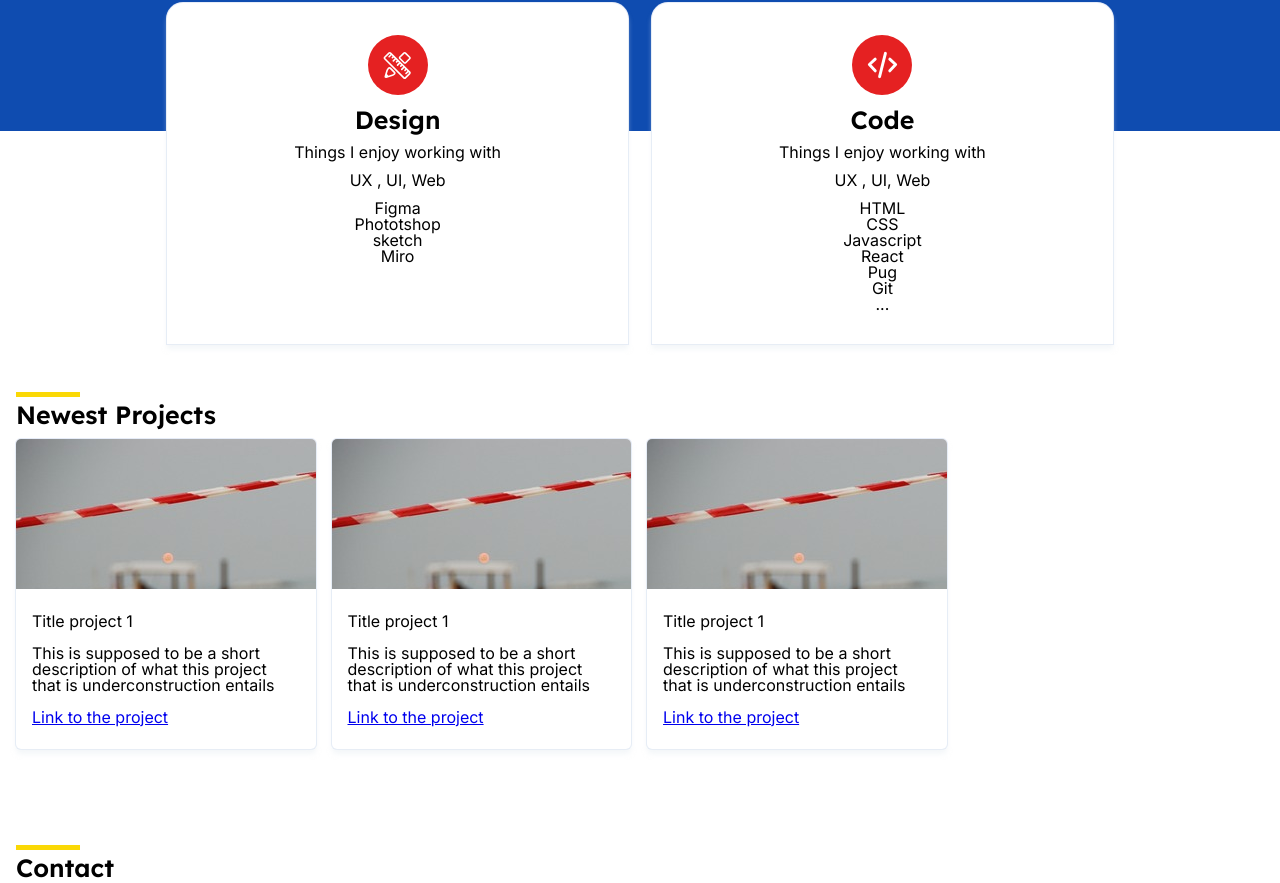
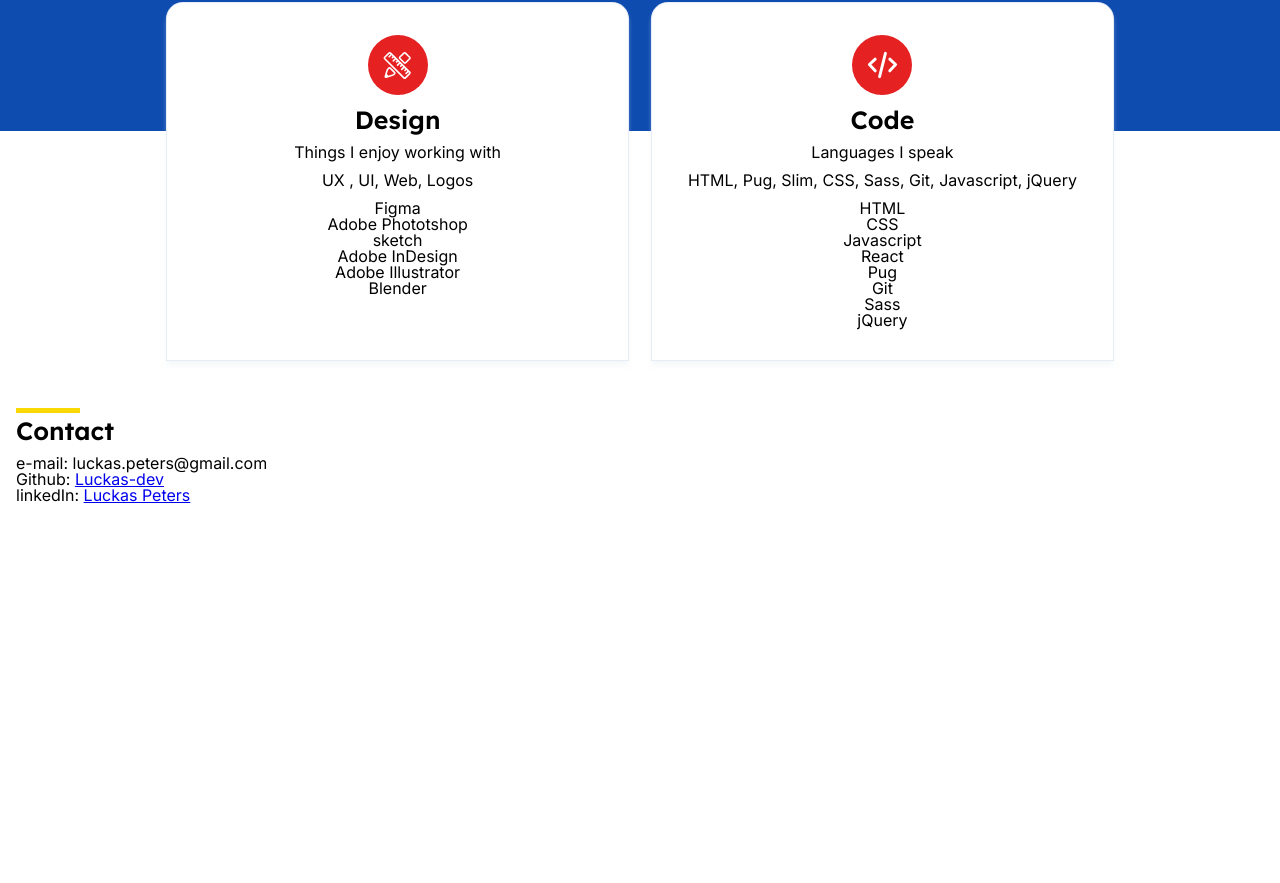
Before and after one commit to Luckas-dev/Luckas-dev.github.io, a plain HTML site: page index.html in a window 1280 px wide. Shown: the part 1220-2103 px from the top of the page. After the commit the page ends 1771 px from the top, so only its background shows below. Drawn offline with Linux system fonts and the light colour scheme.

Commit message:
removed projects block

```diff
--- a/index.html
+++ b/index.html
@@ -61,12 +61,14 @@
                 </figure>
                 <h2>Design</h2>
                 <p class="subtitle">Things I enjoy working with</p>
-                <p>UX , UI, Web</p>
+                <p>UX , UI, Web, Logos</p>
                 <ul>
                     <li>Figma</li>
-                    <li>Phototshop</li>
+                    <li>Adobe Phototshop</li>
                     <li>sketch</li>
-                    <li>Miro</li>
+                    <li>Adobe InDesign</li>
+                    <li>Adobe Illustrator</li>
+                    <li>Blender</li>
                 </ul>
             </div>
 
@@ -82,8 +84,8 @@
                     </div>
                 </figure>
                 <h2>Code</h2>
-                <p class="subtitle">Things I enjoy working with</p>
-                <p>UX , UI, Web</p>
+                <p class="subtitle">Languages I speak</p>
+                <p>HTML, Pug, Slim, CSS, Sass, Git, Javascript, jQuery</p>
                 <ul>
                     <li>HTML</li>
                     <li>CSS</li>
@@ -91,12 +93,13 @@
                     <li>React</li>
                     <li>Pug</li>
                     <li>Git</li>
-                    <li>...</li>
+                    <li>Sass</li>
+                    <li>jQuery</li>
                 </ul>
             </div>
         </div>
 
-        <div id="projects" class="projects block">
+        <!-- <div id="projects" class="projects block">
             <h2>Newest Projects</h2>
             <section class="cards">
                 <div class="card">
@@ -128,7 +131,7 @@
                     </article>
                 </div>
             </section>
-        </div>
+        </div> -->
         <div id="contact" class="contact block">
             <h2>Contact</h2>
             <!-- <p>Telephone: </p> -->
```
